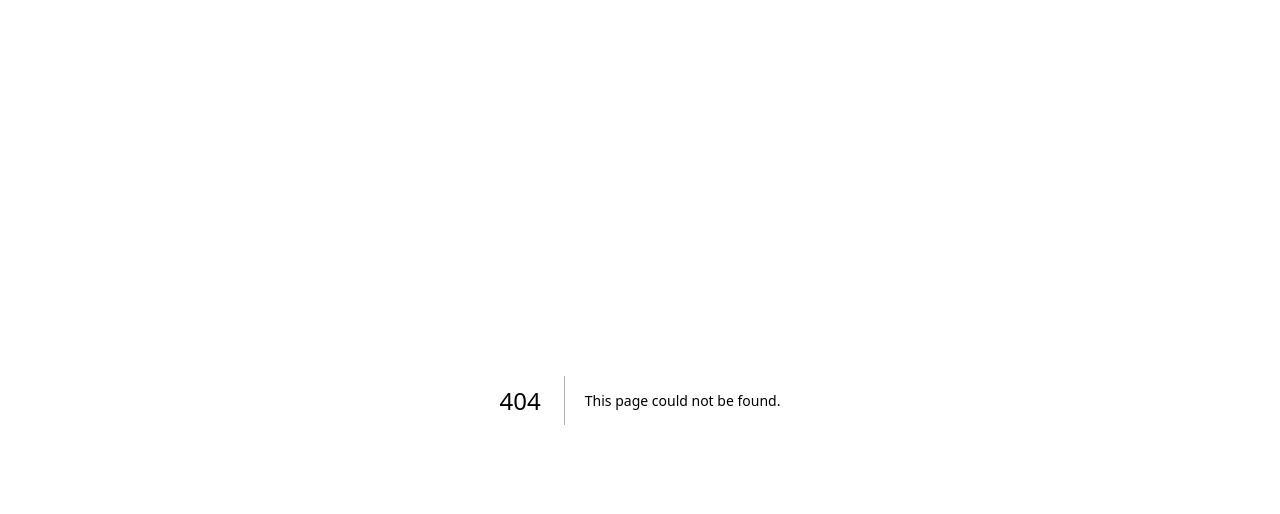
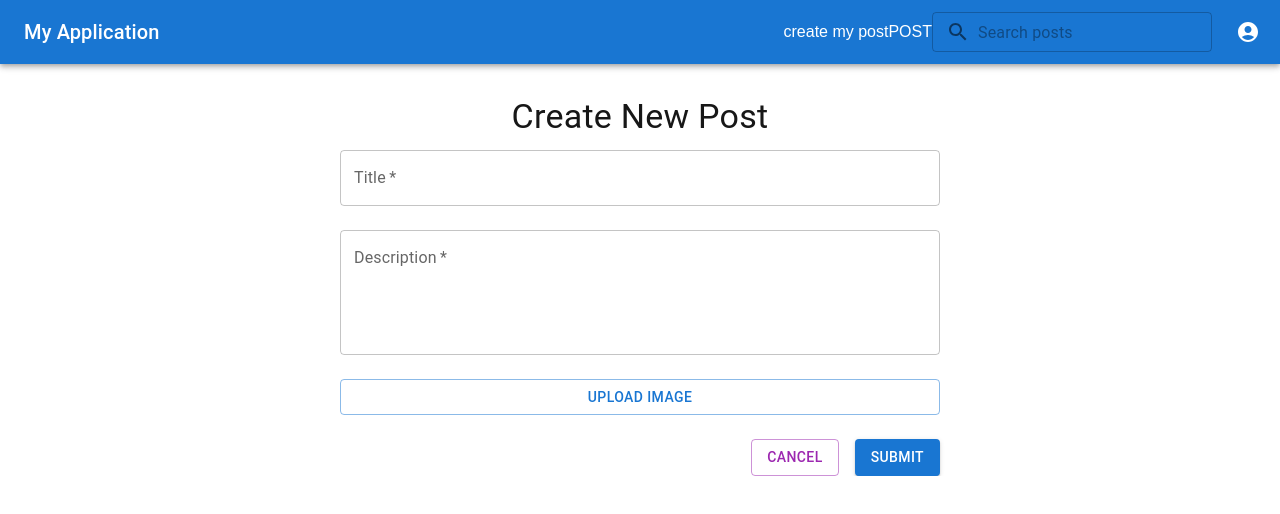
Before and after one commit to LingLingxia/social-app, a Next.js app: page /post/add in a window 1280 px wide. Before the commit this address had no page. Shown: the top 514 px of the page. Built offline with nearby package versions, Linux system fonts and the light colour scheme.

Commit message:
add create post page

```diff
--- a/package.json
+++ b/package.json
@@ -12,7 +12,7 @@
     "@emotion/react": "^11.13.3",
     "@emotion/styled": "^11.13.0",
     "@mui/icons-material": "^6.1.0",
-    "@mui/material": "^6.0.2",
+    "@mui/material": "^6.1.0",
     "express": "^4.19.2",
     "next": "14.2.8",
     "react": "^18",
--- /dev/null
+++ b/src/app/components/NavBar.tsx
@@ -0,0 +1,95 @@
+"use client"
+import React, { useState } from 'react';
+import { AppBar, Toolbar, IconButton, Typography, Button, Menu, MenuItem, TextField, InputAdornment } from '@mui/material';
+import { AccountCircle, Search } from '@mui/icons-material';
+import Link from "next/link";
+
+interface NavbarProps {
+  isLoggedIn: boolean;
+}
+
+const Navbar: React.FC<NavbarProps> = ({ isLoggedIn }) => {
+  const [anchorEl, setAnchorEl] = useState<null | HTMLElement>(null);
+  const open = Boolean(anchorEl);
+
+  const handleMenuOpen = (event: React.MouseEvent<HTMLElement>) => {
+    setAnchorEl(event.currentTarget);
+  };
+
+  const handleMenuClose = () => {
+    setAnchorEl(null);
+  };
+
+  const handleLogout = () => {
+    // 处理登出逻辑
+    handleMenuClose();
+  };
+
+  return (
+    <AppBar position="static">
+      <Toolbar>
+        <Typography variant="h6" sx={{ flexGrow: 1 }}>
+          My Application
+        </Typography>
+       { isLoggedIn &&  <Link href="/post/add" passHref> create my post</Link>}
+        <Link href="/post" passHref> POST </Link>
+
+        {/* Search Box */}
+        <TextField
+          variant="outlined"
+          size="small"
+          placeholder="Search posts"
+          sx={{ mr: 2 }}
+          InputProps={{
+            startAdornment: (
+              <InputAdornment position="start">
+                <Search />
+              </InputAdornment>
+            ),
+          }}
+        />
+
+        {isLoggedIn ? (
+          <>
+            {/* User Menu */}
+            <IconButton
+              edge="end"
+              color="inherit"
+              onClick={handleMenuOpen}
+              aria-controls={open ? 'user-menu' : undefined}
+              aria-haspopup="true"
+            >
+              <AccountCircle />
+            </IconButton>
+            <Menu
+              id="user-menu"
+              anchorEl={anchorEl}
+              open={open}
+              onClose={handleMenuClose}
+              PaperProps={{
+                sx: {
+                  mt: 1.5,
+                },
+              }}
+            >
+              <MenuItem onClick={handleMenuClose}>Settings</MenuItem>
+              <MenuItem onClick={handleLogout}>Logout</MenuItem>
+            </Menu>
+          </>
+        ) : (
+          <>
+            {/* Login and Sign Up Buttons */}
+            <Button color="inherit" sx={{ mr: 2 }}>
+              Login
+            </Button>
+            <Button color="inherit">
+              Sign Up
+            </Button>
+          </>
+        )}
+      </Toolbar>
+    </AppBar>
+  );
+};
+
+export default Navbar;
--- a/src/app/layout.tsx
+++ b/src/app/layout.tsx
@@ -1,6 +1,8 @@
 import type { Metadata } from "next";
 import localFont from "next/font/local";
+
 import "./globals.css";
+import Navbar from "./components/NavBar";
 
 const geistSans = localFont({
   src: "./fonts/GeistVF.woff",
@@ -25,7 +27,9 @@ export default function RootLayout({
 }>) {
   return (
     <html lang="en">
+
       <body className={`${geistSans.variable} ${geistMono.variable}`}>
+      <Navbar isLoggedIn={true} />
         {children}
       </body>
     </html>
--- /dev/null
+++ b/src/app/post/add/page.tsx
@@ -0,0 +1,110 @@
+// pages/createpost.tsx
+'use client';
+import React, { useState } from 'react';
+import { TextField, Button, Box, Typography, Stack } from '@mui/material';
+import { useRouter } from 'next/navigation';
+
+const CreatePost = () => {
+  const router = useRouter();
+
+
+  const [title, setTitle] = useState('');
+  const [description, setDescription] = useState('');
+  const [image, setImage] = useState<File | null>(null);
+
+
+  const handleImageUpload = (e: React.ChangeEvent<HTMLInputElement>) => {
+    const file = e.target.files?.[0] || null;
+    setImage(file);
+  };
+
+  const handleSubmit = (e: React.FormEvent) => {
+    e.preventDefault();
+    //todo: upload file
+    console.log({ title, description, image });
+    router.push('/');
+  };
+
+  const handleCancel = () => {
+    router.push('/post');
+  };
+
+  return (
+    <Box
+      sx={{
+        display: 'flex',
+        flexDirection: 'column',
+        alignItems: 'center',
+        mt: 4,
+        px: 2,
+      }}
+    >
+      <Typography variant="h4" gutterBottom>
+        Create New Post
+      </Typography>
+      <Box
+        component="form"
+        onSubmit={handleSubmit}
+        sx={{ width: '100%', maxWidth: 600 }}
+      >
+        <Stack spacing={3}>
+          <TextField
+            label="Title"
+            variant="outlined"
+            fullWidth
+            value={title}
+            onChange={(e) => setTitle(e.target.value)}
+            required
+          />
+
+          <TextField
+            label="Description"
+            variant="outlined"
+            fullWidth
+            multiline
+            rows={4}
+            value={description}
+            onChange={(e) => setDescription(e.target.value)}
+            required
+          />
+          <Button
+            variant="outlined"
+            component="label"
+          >
+            Upload Image
+            <input
+              type="file"
+              hidden
+              accept="image/*"
+              onChange={handleImageUpload}
+            />
+          </Button>
+          {image && (
+            <Typography variant="body2" color="textSecondary">
+              {image.name}
+            </Typography>
+          )}
+
+          <Stack direction="row" spacing={2} justifyContent="flex-end">
+            <Button
+              variant="outlined"
+              color="secondary"
+              onClick={handleCancel}
+            >
+              Cancel
+            </Button>
+            <Button
+              variant="contained"
+              color="primary"
+              type="submit"
+            >
+              Submit
+            </Button>
+          </Stack>
+        </Stack>
+      </Box>
+    </Box>
+  );
+};
+
+export default CreatePost;
```
Also changed, not shown: src/app/auth/login/page.tsx (+5 -2 lines), 1 other file (tests, documents, lock files or other folders).
